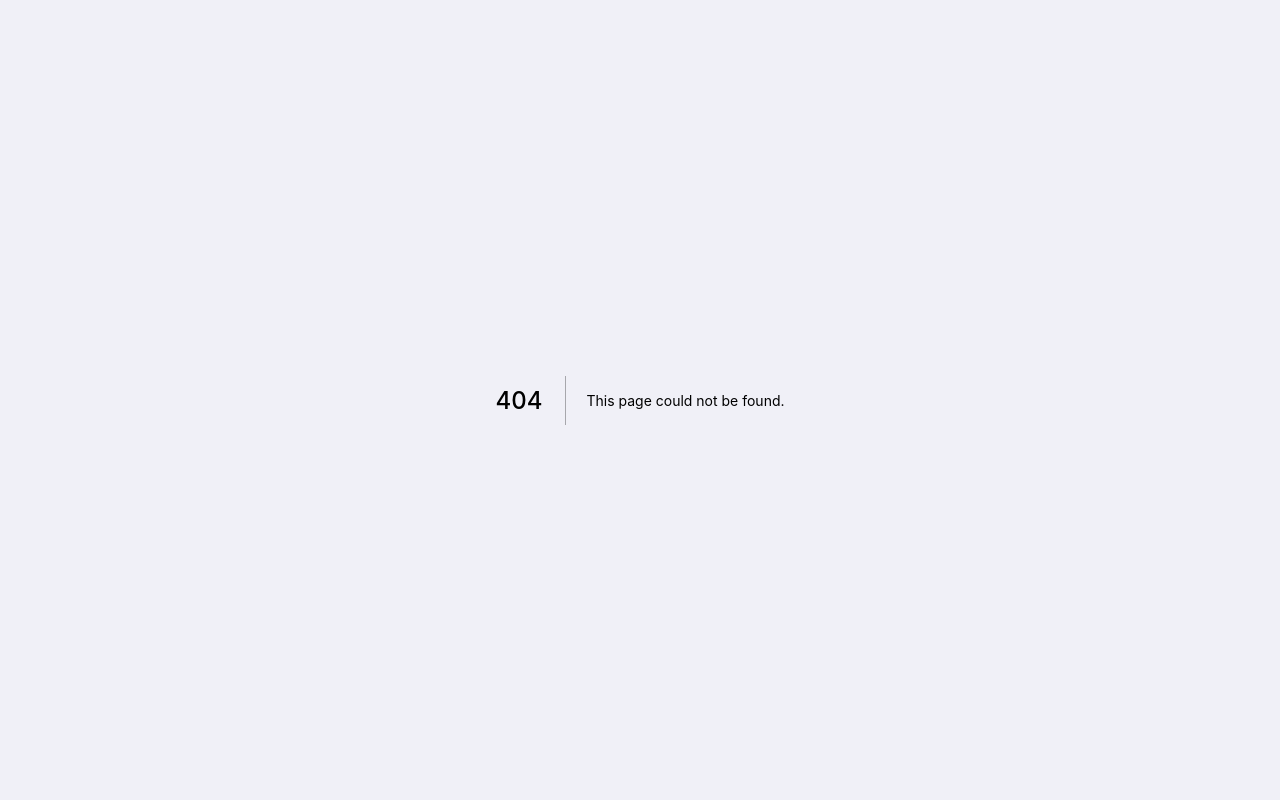
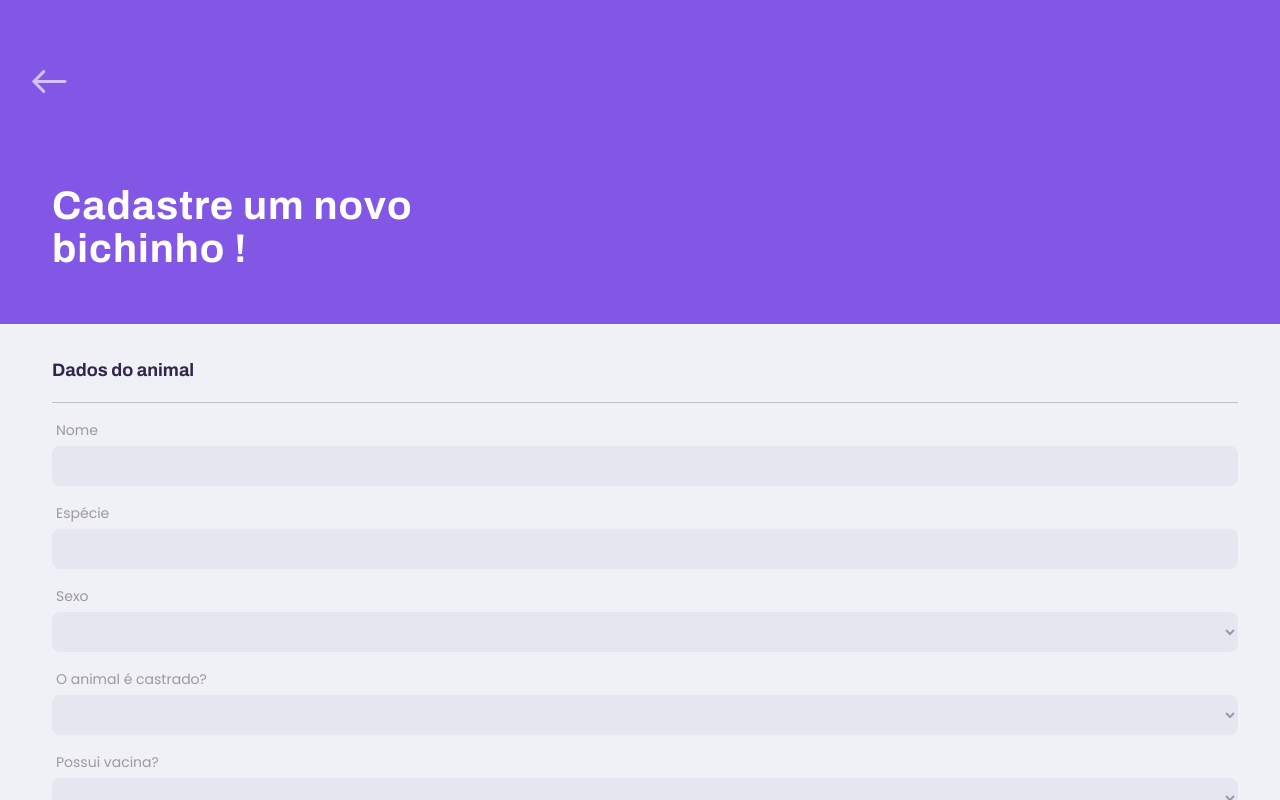
Before and after one commit to marianaccn/adotaPet-front, a Next.js app: page /pets-registration in a window 1280 px wide. Before the commit this address had no page. Built offline with nearby package versions, Linux system fonts and the light colour scheme.

Commit message:
Adicionando pagina de registro de animais

```diff
--- a/src/pages/pets-availables/index.tsx
+++ b/src/pages/pets-availables/index.tsx
@@ -19,6 +19,7 @@ const PetsAvailabes: NextPage<IPetCardProps> = (props) => {
             <img src="./images/return-icon.svg" alt="Botão de voltar" />
           </a>
         </ReturnButtonContainer>
+
         <h1>
           Animaizinhos<br></br> disponíveis
         </h1>
--- /dev/null
+++ b/src/pages/pets-registration/index.tsx
@@ -0,0 +1,116 @@
+import { useState } from 'react';
+import { ReturnButtonContainer } from '@components/return-button/styled';
+import { NextPage } from 'next';
+import {
+  Container,
+  Header,
+  ContainerInputs,
+  TopHeader,
+  Input,
+  PetInfo,
+  Line,
+  Select,
+  ButtonContainer,
+  InputFile,
+  InputFileLabel,
+} from './styled';
+
+const PetsRegistration: NextPage = () => {
+  const [gatos, setGatos] = useState(['Bartolomeu', 'Miuazinho']);
+
+  return (
+    <Container>
+      <Header>
+        <TopHeader>
+          <ReturnButtonContainer>
+            <a href="/">
+              <img src="./images/return-icon.svg" alt="Botão de voltar" />
+            </a>
+          </ReturnButtonContainer>
+        </TopHeader>
+
+        <h1 onClick={() => setGatos(['bartolomeu', 'miauzinho'])}>
+          Cadastre um novo<br></br> bichinho !
+        </h1>
+      </Header>
+      <PetInfo>
+        <h2>Dados do animal</h2>
+        <Line></Line>
+        <ContainerInputs>
+          <label>Nome</label>
+          <Input type="text" value="" />
+
+          <label>Espécie</label>
+          <Input type="text" value="" />
+
+          <label>Sexo</label>
+          <Select value="">
+            <option value="" disabled selected></option>
+            <option value="Macho">Macho</option>
+            <option value="Fêmea">Fêmea</option>
+          </Select>
+
+          <label>O animal é castrado?</label>
+          <Select value="">
+            <option value="" disabled selected></option>
+            <option value="Sim">Sim</option>
+            <option value="Não">Não</option>
+          </Select>
+
+          <label>Possui vacina?</label>
+          <Select value="">
+            <option value="" disabled selected></option>
+            <option value="Sim">Sim</option>
+            <option value="Não">Não</option>
+          </Select>
+
+          <label>Possui FIV testado?</label>
+          <Select value="">
+            <option value="" disabled selected></option>
+            <option value="Sim">Sim</option>
+            <option value="Não">Não</option>
+          </Select>
+
+          <label>Possui FELV testado?</label>
+          <Select value="">
+            <option value="" disabled selected></option>
+            <option value="Sim">Sim</option>
+            <option value="Não">Não</option>
+          </Select>
+
+          <p>Foto do animal</p>
+          <InputFileLabel>
+            <img
+              src="./images/select-file-button.svg"
+              alt="Botão para selecionar imagem"
+            />
+            <InputFile type="file" value="" />
+          </InputFileLabel>
+
+          <label>Status</label>
+          <Select value="">
+            <option value="" disabled selected></option>
+            <option value="Disponível">Disponível</option>
+            <option value="Adotado">Adotado</option>
+          </Select>
+
+          <label>Endereço do lar temporário</label>
+          <Input type="text" value="" />
+
+          <label>Nome do responsável</label>
+          <Input type="text" value="" />
+
+          <label>Contato do responsável </label>
+          <Input type="text" value="" />
+        </ContainerInputs>
+      </PetInfo>
+      <ButtonContainer>
+        <a href="/">
+          <img src="./images/save-pet-info-button.svg" alt="Botão de salvar" />
+        </a>
+      </ButtonContainer>
+    </Container>
+  );
+};
+
+export default PetsRegistration;
--- /dev/null
+++ b/src/pages/pets-registration/styled.ts
@@ -0,0 +1,235 @@
+import styled from 'styled-components';
+import { Colors } from '../../styles/theme';
+
+export const Container = styled.div`
+  background-color: ${Colors.background};
+  height: 100vh;
+  width: 100vw;
+  overflow: auto;
+`;
+
+export const Header = styled.div`
+  background-color: ${Colors.primary};
+  display: flex;
+  flex-direction: column;
+  width: 100vw;
+
+  h1 {
+    color: ${Colors.titlePrimary};
+    font-family: Archivo, sans-serif;
+    font-size: 30px;
+    font-weight: 700;
+    margin: 54px 0 44px 32px;
+  }
+
+  @media (min-width: 699px) {
+    h1 {
+      margin: 64px 0 54px 42px;
+      font-size: 36px;
+    }
+  }
+
+  @media (min-width: 1024px) {
+    h1 {
+      margin: 64px 0 54px 52px;
+      font-size: 40px;
+      letter-spacing: 1px;
+    }
+  }
+
+  @media (min-width: 1300px) {
+    h1 {
+      margin: 64px 0 54px 102px;
+    }
+  }
+
+  @media (min-width: 1800px) {
+    h1 {
+      font-size: 45px;
+    }
+  }
+`;
+
+export const TopHeader = styled.div`
+  align-items: flex-end;
+  display: flex;
+  justify-content: space-between;
+  padding-right: 16px;
+`;
+
+export const PetInfo = styled.div`
+  padding: 0 25px 0 32px;
+
+  h2 {
+    font-family: 'Archivo';
+    font-style: normal;
+    font-weight: 600;
+    font-size: 18px;
+    line-height: 34px;
+    color: ${Colors.darkText};
+    margin: 29px 0 15px 0;
+  }
+
+  @media (min-width: 699px) {
+    padding: 0 54px 0 42px;
+  }
+
+  @media (min-width: 1024px) {
+    padding: 0 42px 0 52px;
+  }
+
+  @media (min-width: 1300px) {
+    padding: 0 42px 0 102px;
+
+    h2 {
+      font-size: 22px;
+    }
+  }
+
+  @media (min-width: 1800px) {
+    h2 {
+      font-size: 30px;
+      margin: 39px 0 25px 0;
+    }
+  }
+`;
+
+export const Line = styled.div`
+  display: flex;
+  justify-content: center;
+  align-items: center;
+  border-bottom: 0.5px solid ${Colors.smallInfo};
+`;
+
+export const ContainerInputs = styled.div`
+  align-items: flex-start;
+  background-color: ${Colors.background};
+  display: flex;
+  flex-direction: column;
+  justify-content: center;
+
+  label {
+    font-family: 'Poppins', sans-serif;
+    font-style: normal;
+    font-weight: 400;
+    font-size: 14px;
+    line-height: 24px;
+    color: ${Colors.textComplement};
+    padding: 15px 4px 4px;
+  }
+
+  p {
+    font-family: 'Poppins', sans-serif;
+    font-style: normal;
+    font-weight: 400;
+    font-size: 14px;
+    line-height: 24px;
+    color: ${Colors.textComplement};
+    padding: 15px 4px 4px;
+  }
+
+  @media (min-width: 1300px) {
+    label {
+      font-size: 16px;
+    }
+
+    p {
+      font-size: 16px;
+    }
+  }
+
+  @media (min-width: 1800px) {
+    label {
+      font-size: 20px;
+      padding: 30px 4px 10px;
+    }
+
+    p {
+      padding: 30px 4px 10px;
+      font-size: 20px;
+    }
+  }
+`;
+
+export const Input = styled.input`
+  background-color: ${Colors.lineWhite};
+  border-radius: 8px;
+  border: none;
+  font-family: Poppins, sans-serif;
+  font-size: 16px;
+  font-weight: 400;
+  height: 40px;
+  width: 100%;
+  padding-left: 14px;
+`;
+
+export const InputFile = styled.input`
+  display: none;
+`;
+
+export const InputFileLabel = styled.label`
+  padding: 4px 0 0 0 !important;
+
+  img {
+    height: 40px;
+  }
+
+  @media (min-width: 699px) {
+    img {
+      height: 42px;
+    }
+  }
+
+  @media (min-width: 1300px) {
+    img {
+      height: 45px;
+    }
+  }
+
+  @media (min-width: 1800px) {
+    img {
+      height: 55px;
+    }
+  }
+`;
+
+export const RadioInput = styled.div`
+  display: flex;
+`;
+
+export const Select = styled.select`
+  background-color: ${Colors.lineWhite};
+  border-radius: 8px;
+  border: none;
+  font-family: Poppins, sans-serif;
+  font-size: 13px;
+  font-weight: 400;
+  height: 40px;
+  width: 100%;
+  padding-left: 14px;
+  color: ${Colors.textComplement};
+
+  @media (min-width: 1300px) {
+    font-size: 16px;
+  }
+`;
+
+export const ButtonContainer = styled.div`
+  display: flex;
+  justify-content: center;
+  align-items: center;
+  margin: 30px 0;
+
+  @media (min-width: 1300px) {
+    img {
+      margin: 35px 0 0;
+      height: 64px;
+    }
+  }
+
+  @media (min-width: 1800px) {
+    img {
+      height: 80px;
+    }
+  }
+`;
--- a/src/pages/registered-pets/index.tsx
+++ b/src/pages/registered-pets/index.tsx
@@ -32,7 +32,7 @@ const PetsRegistered: NextPage = () => {
         </TopHeader>
 
         <h1 onClick={() => setGatos(['bartolomeu', 'miauzinho'])}>
-          Animaizinhos<br></br> cadastrados
+          Animais<br></br> cadastrados
         </h1>
         <Filter />
       </Header>
--- a/src/styles/theme.ts
+++ b/src/styles/theme.ts
@@ -18,6 +18,7 @@ export const Colors = {
   boxBase: '#FFFFFF',
   boxFooter: '#FAFAFC',
   smallInfo: '#C1BCCC',
+  darkText: '#32264D',
 
   fontSize: '60%' /* controle das medidas rem */,
 };
```
Also changed, not shown: public/images/save-pet-info-button.svg (added), public/images/select-file-button.svg (added).
